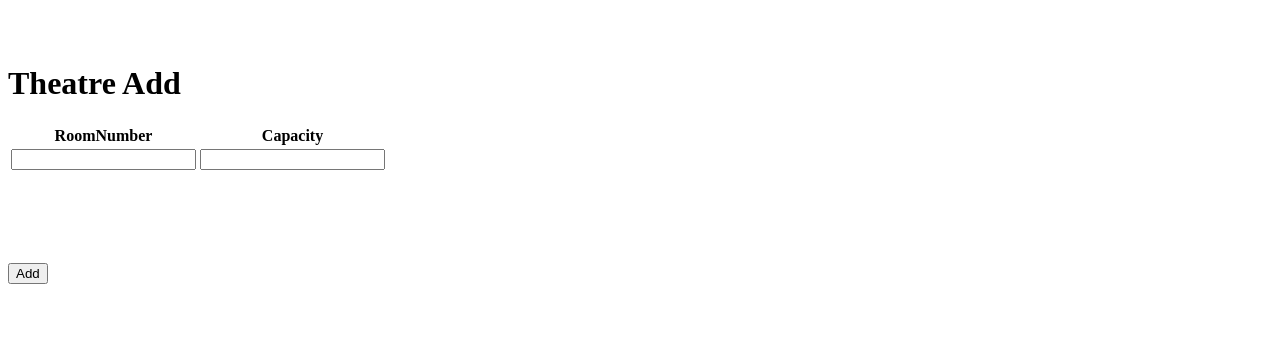
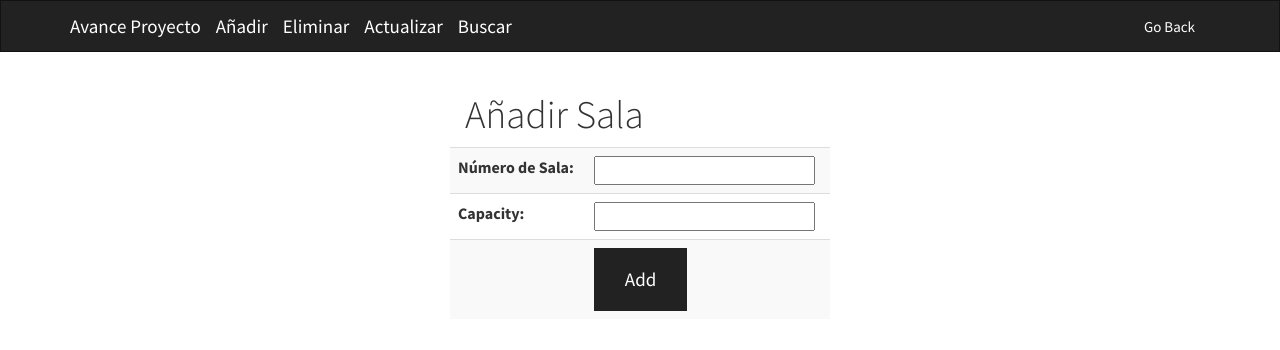
Before and after one commit to RagvDest/sw2proyect, a PHP site: page /backend/theatre/theatre_add.php in a window 1280 px wide. Shown: the top 350 px of the page. Run offline with PHP 8.4, Linux system fonts and the light colour scheme; lists and menus that the app fills with data are empty.

Commit message:
Iteración 3

```diff
--- a/backend/theatre/theatre_add.php
+++ b/backend/theatre/theatre_add.php
@@ -1,4 +1,4 @@
-
+<?php include '../templatet/header.php' ?>
 <?php
 if(isset($_POST['SubmitTheatreAdd'])) { //check if form was submitted
 	$result = $mysqli->query("INSERT INTO Theatre(RoomNumber, Capacity) VALUES (" . $_POST['RoomNumber'] . "," . $_POST['Capacity'] . ")");
@@ -7,24 +7,29 @@ if(isset($_POST['SubmitTheatreAdd'])) { //check if form was submitted
 ?>
 
 <form action="<?php echo $_SERVER['PHP_SELF']; ?>" method="post">
-	<div class="col-md-11">
-		<br><br>
-		<h1>Theatre Add</h1>
+	<div class="col-md-4"></div>
+	<div class="col-md-4">
+		<h1>Añadir Sala</h1>
 		<div class="row">
 			<table class="table table-striped">
 				<tr>
-					<th>RoomNumber</th>
-					<th>Capacity</th>
+					<th>Número de Sala:</th>
+					<th><input type="text" name="RoomNumber"/></th>
 				</tr>
+					<tr>
+						<th>Capacity:</th>
+						<th><input type="text" name="Capacity"/></th>
+					</tr>
 				<tr>
-					<td><input type="text" name="RoomNumber"/></td>
-					<td><input type="text" name="Capacity"/></td>
+					<th></th>
+					<th>
+						<button type="submit" class="btn btn-default btn-lg" name="SubmitTheatreAdd">Add</button>
+					</th>
 				</tr>
+
+
 			</table>
 		</div>
 	</div>
-	<div class="col-md-1">
-		<br><br><br><br><br>
-		<td><button type="submit" class="btn btn-default btn-lg" name="SubmitTheatreAdd">Add</button>
-	</div>
+
 </form>
```
Also changed, not shown: backend/theatre/theatre_delete.php (+11 -11 lines).
